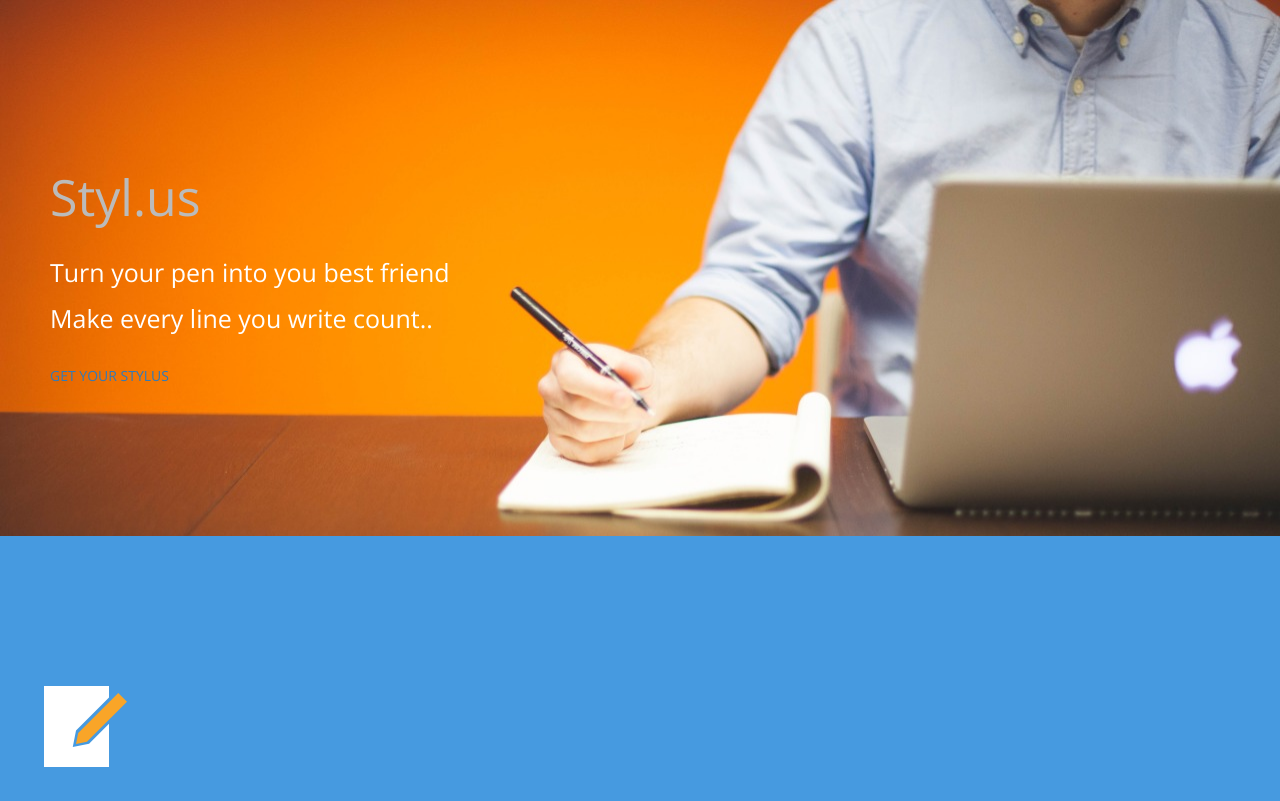
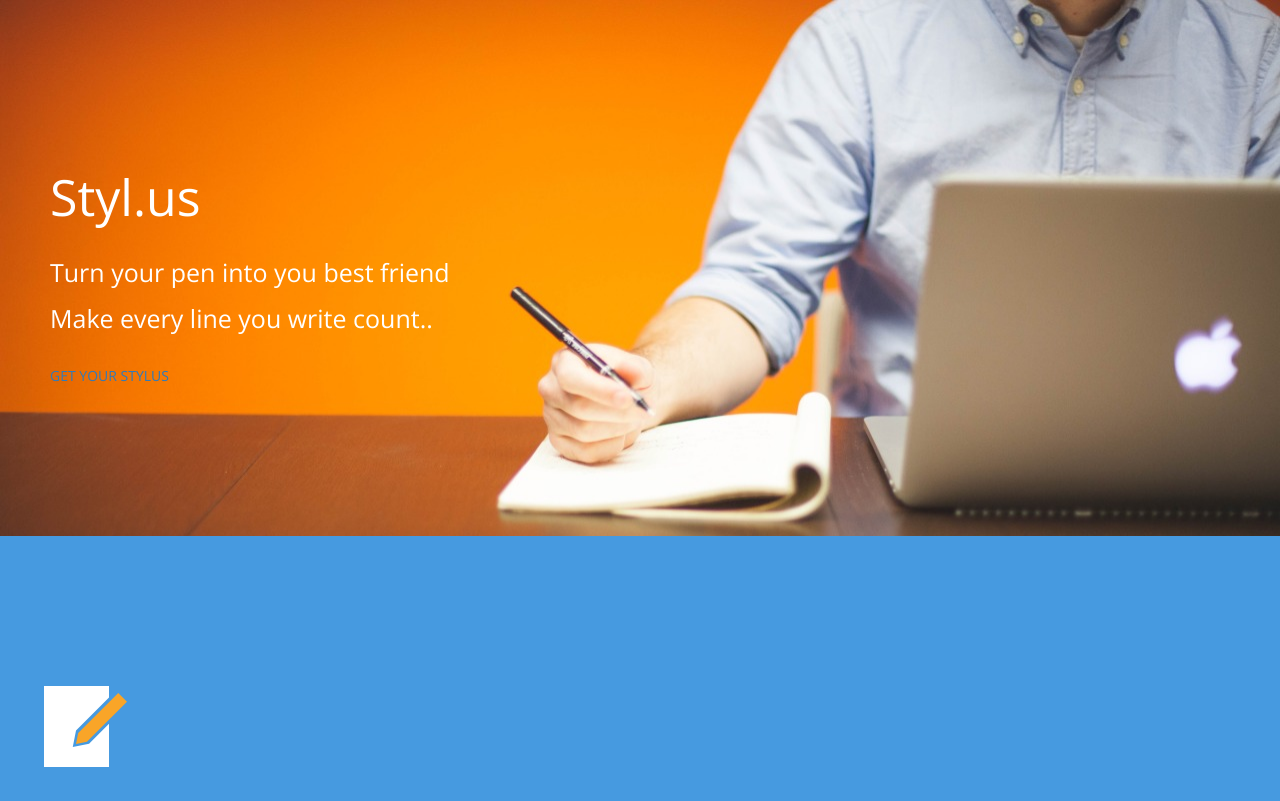
Before and after one commit to ssaunier/stylus, a plain HTML site: page index.html in a window 1280 px wide. Shown: the top 801 px of the page. Drawn offline with nearby package versions, Linux system fonts and the light colour scheme.

Commit message:
Revert 0bbaac4..f04dcdf
This rolls back to commit 0bbaac4286dec2cfe48f705d1a24a67bbc31a476.

```diff
--- a/stylesheets/banner.css
+++ b/stylesheets/banner.css
@@ -7,7 +7,7 @@
 
 #banner h1 {
   font-size: 50px;
-  color: #bbb;
+  color: white;
 }
 
 #banner p {
```
